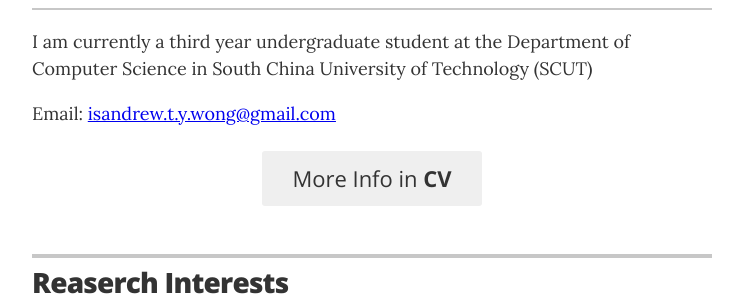
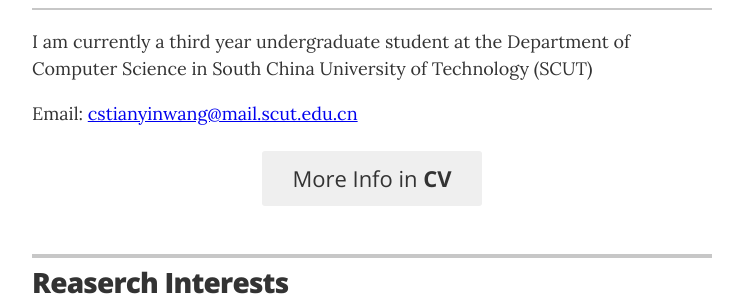
Before and after one commit to Andrew-wong-ty/Andrew-wong-ty.github.io, a Jekyll site: the page built from index.html, in a window 1280 px wide. Shown: the part 258-554 px from the top of the page, without its empty margins (268-1011 px from the left). Built offline with Jekyll 4.4.1, drawn with Linux system fonts in a browser that asks for light colours.

Commit message:
update transcript

```diff
--- a/_layouts/resume.html
+++ b/_layouts/resume.html
@@ -37,7 +37,7 @@
 
         <div class="executive-summary" itemprop="description">
           {{ site.resume_header_intro }}
-          <p>Email: <a href="mailto:cstianyinwang@mail.scut.edu.cn" >isandrew.t.y.wong@gmail.com</a></p>
+          <p>Email: <a href="mailto:cstianyinwang@mail.scut.edu.cn" >cstianyinwang@mail.scut.edu.cn</a></p>
         </div>
 
         {% if site.resume_looking_for_work == 'yes' %}
```
Also changed, not shown: 2 other files.
